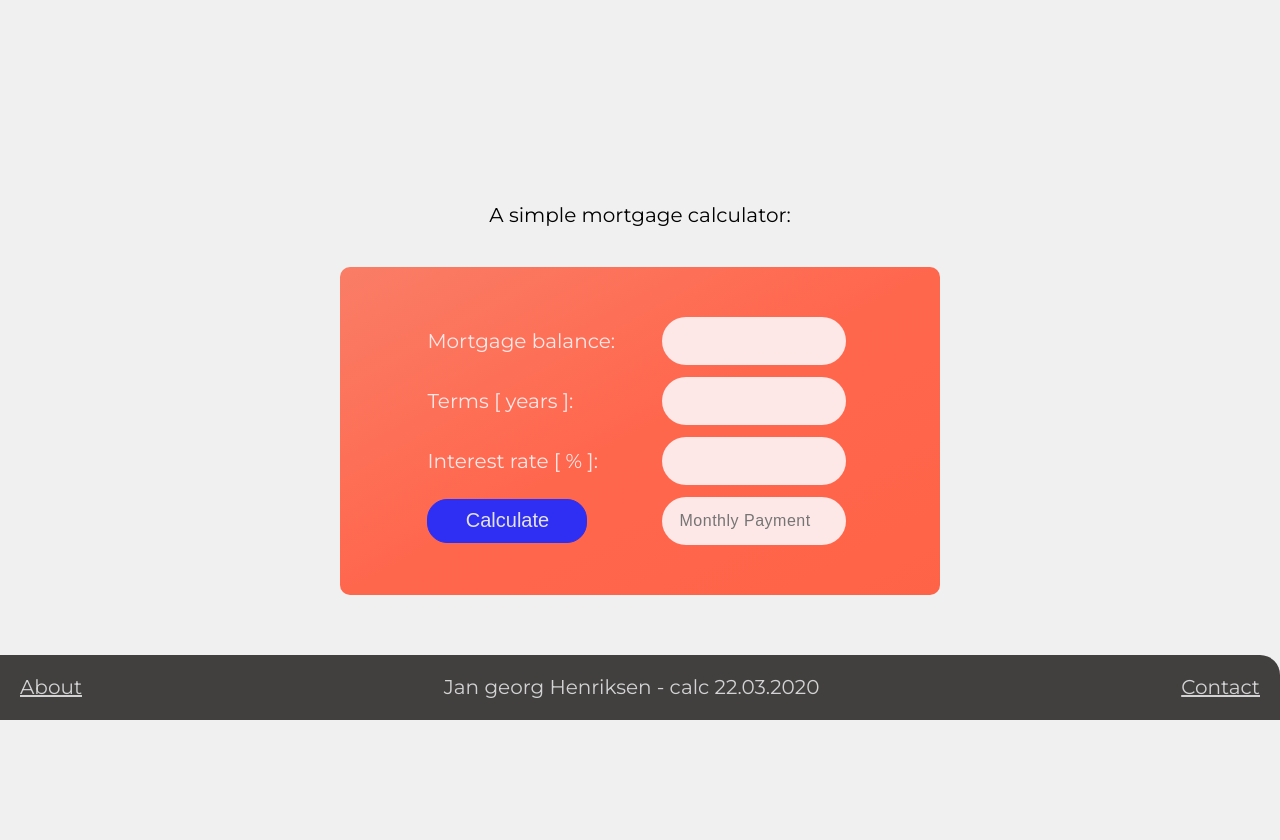
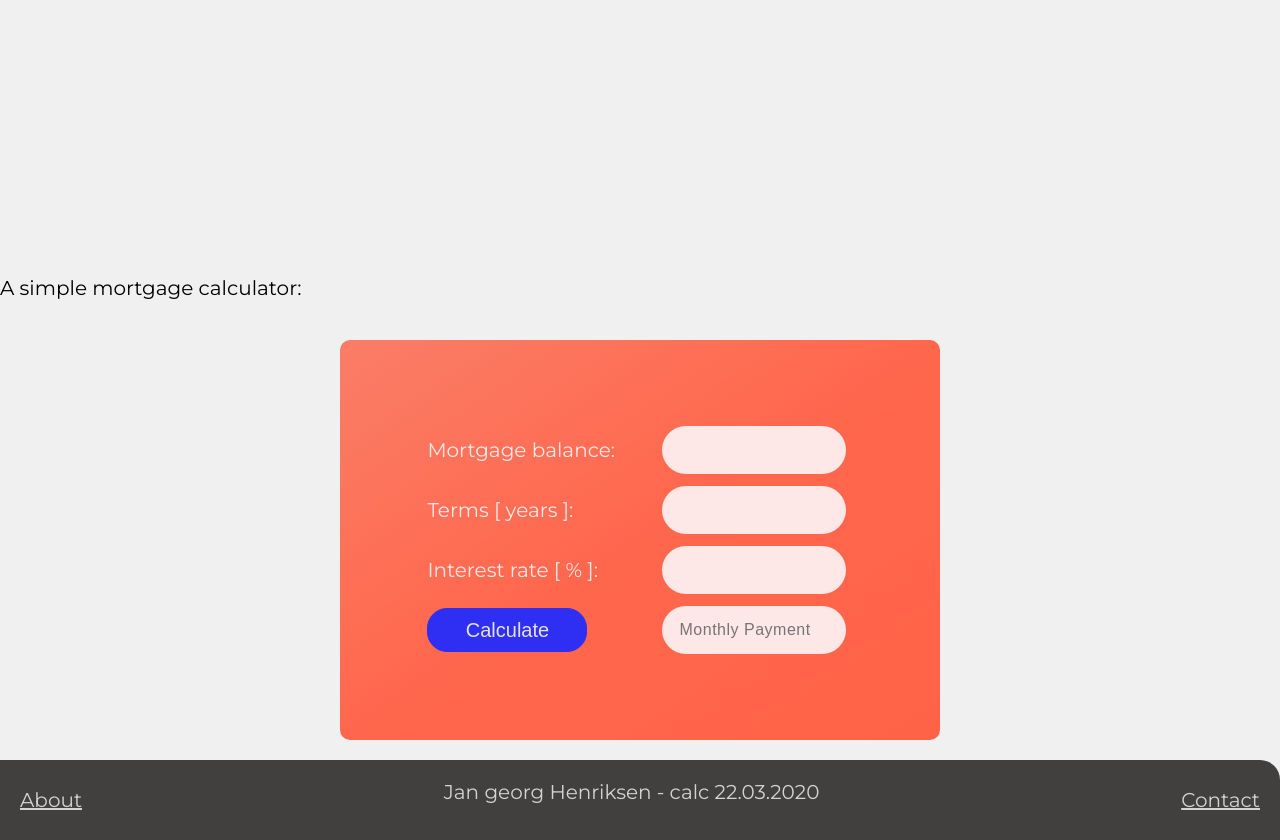
Before and after one commit to jghen/fin-calc, a plain HTML site: page index.html in a window 1280 px wide. Shown: the part 80-920 px from the top of the page. Before the commit the page ends 800 px from the top, so only its background shows below. Drawn offline with Linux system fonts and the light colour scheme.

Commit message:
fixed issue with footer and removed flex from body

```diff
--- a/style.css
+++ b/style.css
@@ -5,10 +5,6 @@ html, body {
     font-size: 20px;
     font-family: 'Montserrat', sans-serif;
     background-color: rgb(240, 240, 240);
-    display: flex;
-    flex-direction: column;
-    justify-content: space-between;
-    align-items: center;
 }
 
 header {
@@ -81,13 +77,14 @@ nav ul li {
 .after-header {
     height: 20em;
     display: flex;
-    align-items: flex-end;
+    flex-direction:column;
+    justify-content: flex-end;
 }
 
 .box-calc {
     height: 20em;
     width: 30em;
-    margin: 1em 3em 3em;
+    margin: 1em auto;
     background: linear-gradient(to top left,#ff6347, rgb(255, 103, 77), rgb(250, 125, 102));
     color: rgb(253, 231, 231);
     border-radius: 10px;
@@ -182,6 +179,8 @@ input[type=number] {
 footer {
     width: 100%;
     height: 4em;
+    position:relative;
+    margin-bottom: 0;
     background-color: rgb(66, 63, 63);
     color: rgb(211, 211, 211);
     border-radius: 0 20px 0 0;
```
